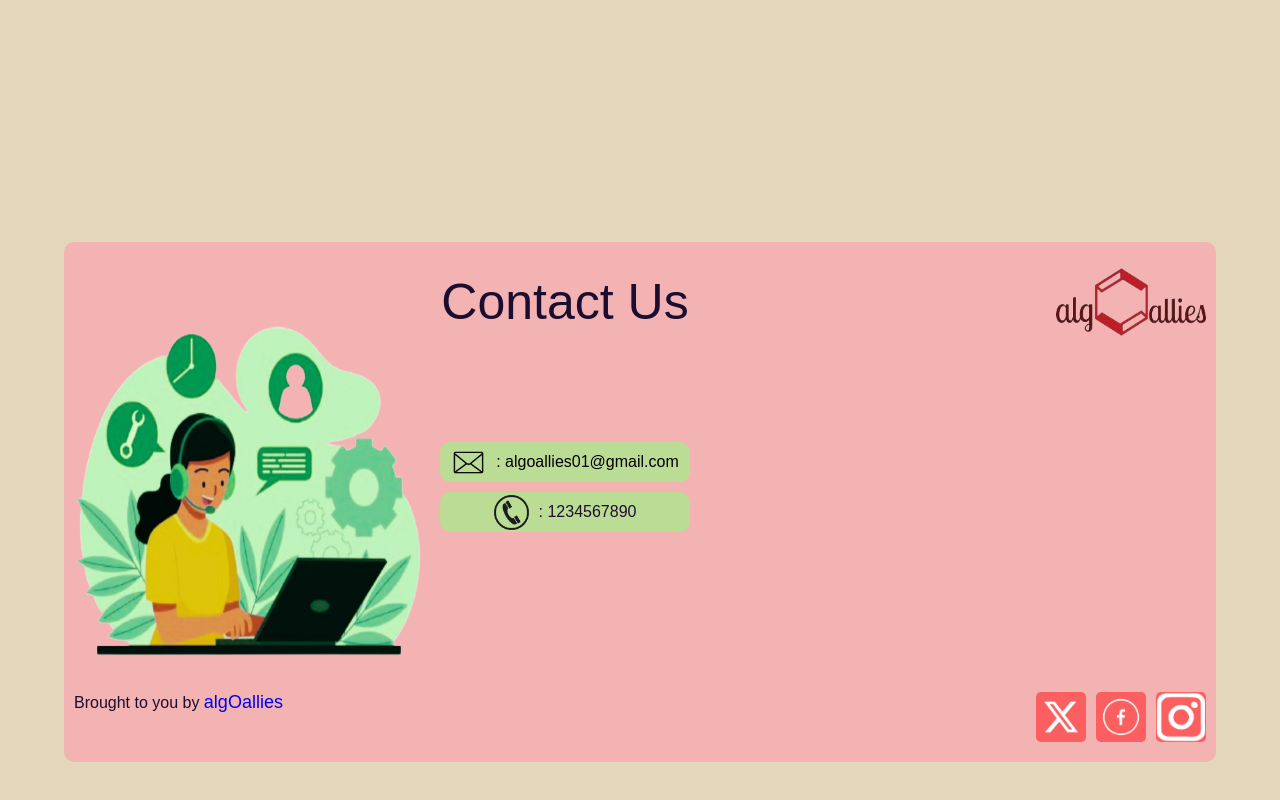
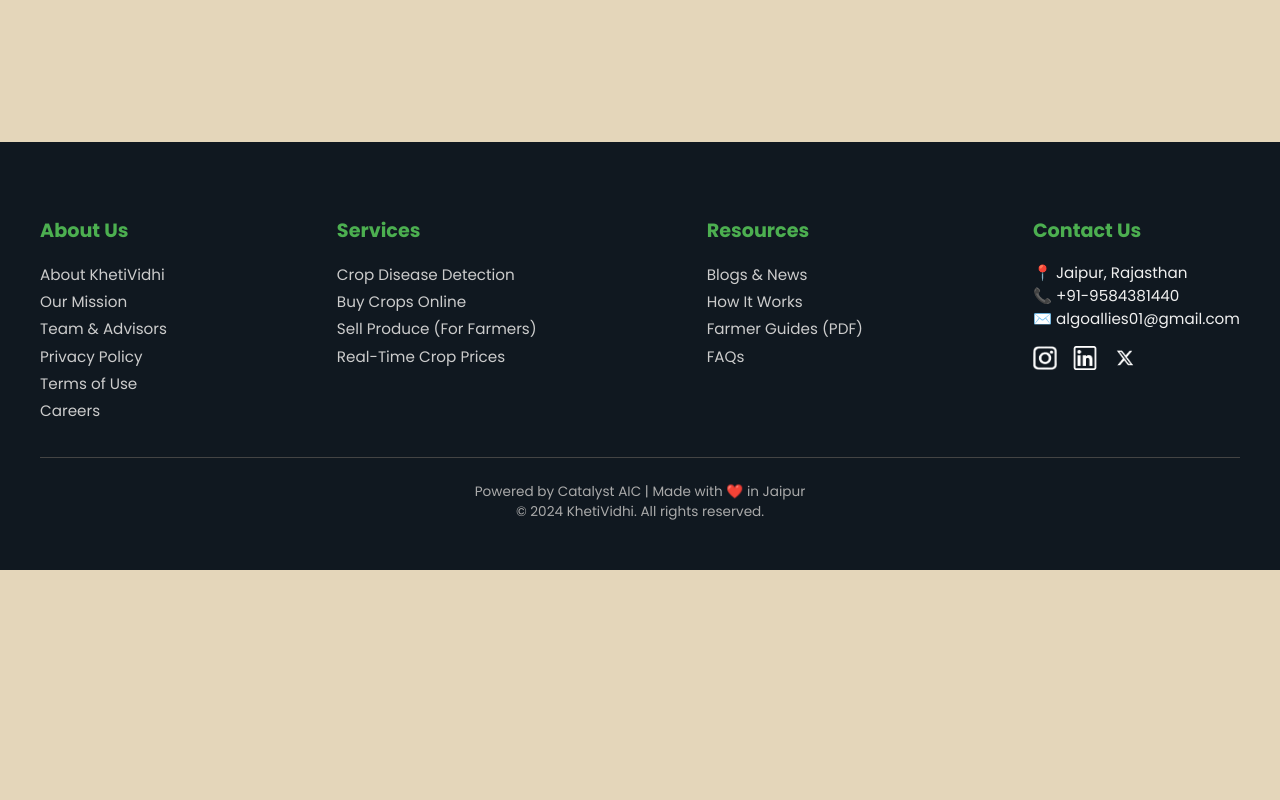
Before and after one commit to khetividhi/khetividhi.github.io, a plain HTML site: page index.html in a window 1280 px wide. Shown: the part 3321-4121 px from the top of the page. After the commit the page ends 3891 px from the top, so only its background shows below. Drawn offline with Linux system fonts and the light colour scheme; a web font is replaced by a local one.

Commit message:
updates footer

```diff
--- a/index.html
+++ b/index.html
@@ -17,7 +17,7 @@
                 <li><a href="#home">Home</a></li>
                 <li><a href="#Features">Features</a></li>
                 <li class="Download"><a href="#DownloadApp">Download <!--<img src="Asset/download_icon.png" id="download-img">--></a></li>
-                <li><a href="#contactus">Contact Us</a></li>
+                <li><a href="#khetividhi-footer">Contact Us</a></li>
             </ul>
         </nav>
     </header>
@@ -97,34 +97,66 @@
           <img src="Asset/appdownload.png" alt="application download image" id="app-img">
         </div>
      </section>
+<footer id="khetividhi-footer">
+  <div class="footer-wrapper">
+    <div class="footer-columns">
 
-    <section id="contactus">
-        <div class="container" id="cont">
-            <div id="ele">
-                <p id="con">Contact Us</p>
-                <img src="Asset/algoalliesloho-removebg-preview.png" id="teamlogo">
-            </div>
-            <img src="Asset/helpdesk-removebg-preview.png" id="helpdesk">
-            <div class="contact-section">
-                <div class="contact-item" id="email">
-                    <img src="Asset/email-removebg-preview.png" alt="Email" class="contact-img">
-                    <a  id = "mail" href = "mailto:algoallies01@gmail.com"> : algoallies01@gmail.com</a>
-                </div>
-                <div class="contact-item" id="phone">
-                    <img src="Asset/phone-removebg-preview.png" alt="Phone number" class="contact-img">
-                    <p>: 1234567890</p>
-                </div>
-            </div>
-            <div class="footer">
-                <p id="endline">Brought to you by <span id="team-name"><a href="about.html">algOallies</a></span></p>
-                <div id="social-container">
-                    <img src="Asset/twitter.png" id="social">
-                    <img src="Asset/fb.png" id="social">
-                    <img src="Asset/ig.png" id="social">
-                </div>
-            </div>
+      <!-- About Us -->
+      <div class="footer-column">
+        <h4>About Us</h4>
+        <ul>
+          <li><a href="about.html">About KhetiVidhi</a></li>
+          <li><a href="about.html">Our Mission</a></li>
+          <li><a href="about.html">Team & Advisors</a></li>
+          <li><a href="about.html">Privacy Policy</a></li>
+          <li><a href="about.html">Terms of Use</a></li>
+          <li><a href="about.html">Careers</a></li>
+        </ul>
+      </div>
+
+      <!-- Services -->
+      <div class="footer-column">
+        <h4>Services</h4>
+        <ul>
+          <li><a href="#">Crop Disease Detection</a></li>
+          <li><a href="#">Buy Crops Online</a></li>
+          <li><a href="#">Sell Produce (For Farmers)</a></li>
+          <li><a href="#">Real-Time Crop Prices</a></li>
+        </ul>
+      </div>
+
+      <!-- Resources -->
+      <div class="footer-column">
+        <h4>Resources</h4>
+        <ul>
+          <li><a href="#">Blogs & News</a></li>
+          <li><a href="#">How It Works</a></li>
+          <li><a href="#">Farmer Guides (PDF)</a></li>
+          <li><a href="#">FAQs</a></li>
+        </ul>
+      </div>
+
+      <!-- Contact Us -->
+      <div class="footer-column">
+        <h4>Contact Us</h4>
+        <p>📍 Jaipur, Rajasthan</p>
+        <p>📞 +91-9584381440</p>
+        <p>✉️ algoallies01@gmail.com</a></p>
+        <div class="social-icons">
+          <a href="#"><img src="Asset/ig.png" alt="Instagram"></a>
+          <a href="#"><img src="Asset/linkedin.png" alt="LinkedIn"></a>
+          <a href="#"><img src="Asset/twitter.png" alt="X"></a>
         </div>
-    </section>
+      </div>
+    </div>
+
+    <!-- Bottom Bar -->
+    <div class="footer-bottom">
+        <p>Powered by Catalyst AIC | Made with ❤️ in Jaipur</p>
+      <p>© 2024 KhetiVidhi. All rights reserved.</p>
+    </div>
+  </div>
+</footer>
 
        <script src="script.js"></script>
 </body>
--- a/style.css
+++ b/style.css
@@ -529,3 +529,87 @@
     height: 50px;
     width: 50px;
 }
+#khetividhi-footer {
+  background: #101820;
+  color: #f0f0f0;
+  padding: 3rem 1rem;
+  font-family: 'Poppins', sans-serif;
+}
+
+.footer-wrapper {
+  max-width: 1200px;
+  margin: 0 auto;
+}
+
+.footer-columns {
+  display: flex;
+  flex-wrap: wrap;
+  justify-content: space-between;
+  gap: 2rem;
+  margin-bottom: 2rem;
+}
+.footer-column {
+  text-align: left;
+}
+.footer-column h4 {
+  margin-bottom: 1rem;
+  font-size: 1.2rem;
+  color: #4caf50;
+}
+
+.footer-column ul {
+  list-style: none;
+  padding: 0;
+}
+
+.footer-column ul li a {
+  color: #ccc;
+  text-decoration: none;
+  line-height: 1.8;
+  transition: color 0.2s;
+}
+
+.footer-column ul li a:hover {
+  color: #fff;
+}
+
+.footer-column p,
+.footer-column a {
+  font-size: 0.95rem;
+}
+
+.social-icons {
+  display: flex;
+  gap: 16px;
+  margin-top: 1rem;
+}
+
+.social-icons a img {
+  width: 24px;
+  height: 24px;
+  filter: brightness(0) invert(1);
+  transition: transform 0.2s ease;
+}
+
+.social-icons a img:hover {
+  transform: scale(1.1);
+}
+
+
+.footer-bottom {
+  border-top: 1px solid #444;
+  padding-top: 1.5rem;
+  text-align: center;
+  font-size: 0.85rem;
+  color: #aaa;
+}
+
+.footer-bottom a {
+  color: #aaa;
+  margin: 0 0.3rem;
+  text-decoration: none;
+}
+
+.footer-bottom a:hover {
+  color: #fff;
+}
```
